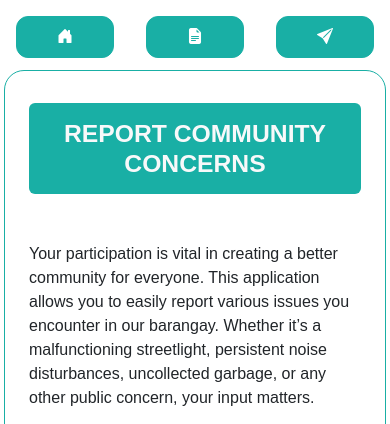
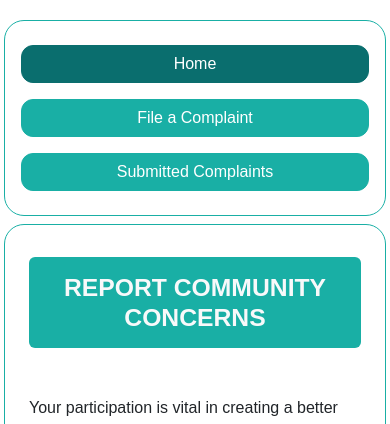
Before and after one commit to E-Barangay/E-Barangay, a PHP site: page /E-Barangay/complaints.php?page=complaintSection in a window 390 px wide. Shown: the part 104-528 px from the top of the page. Run offline with PHP 8.4, Linux system fonts and the light colour scheme; the visitor is signed in with stand-in values (Sample User, id 1); data that the repository does not hold is empty.

Commit message:
modified the filtercard

```diff
--- a/complaints.php
+++ b/complaints.php
@@ -35,7 +35,7 @@ if (isset($_GET['page'])) {
 <head>
     <meta charset="utf-8">
     <meta name="viewport" content="width=device-width, initial-scale=1">
-    <title>E-Barangay | Comaplints</title>
+    <title>E-Barangay | Complaints</title>
 
     <!-- Icon -->
     <link rel="icon" href="assets/images/logoSanAntonio.png">
@@ -74,7 +74,7 @@ if (isset($_GET['page'])) {
 
                 <!-- Pop Up when screen is in small size -->
 
-                <div class="row mb-2 g-0 d-sm-none d-flex justify-content-between">
+                <!-- <div class="row mb-2 g-0 d-sm-none d-flex justify-content-between">
 
                     <div class="col-4 d-flex justify-content-center">
                         <a href="?page=complaintSection" class="btn filterButton p-2 w-75 text-center">
@@ -91,9 +91,9 @@ if (isset($_GET['page'])) {
                             <i class="bi bi-send-fill"></i>
                         </a>
                     </div>
-                </div>
+                </div> -->
 
-                <div class="filterCard card m-1 p-3 d-none d-md-block">
+                <div class="filterCard card m-1 p-3">
                     <div class="row">
                         <div class="col d-flex flex-column align-items-center">
                             <a href="?page=complaintSection"
```
